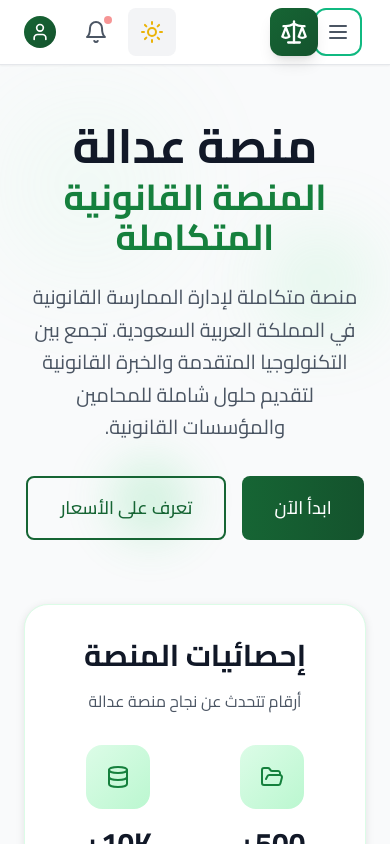
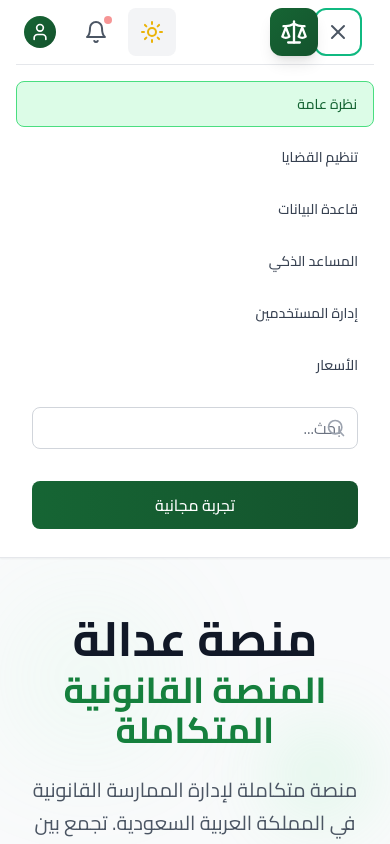
Before and after one commit to SarahO10/adala-platform, a React (Vite) app: page / in a window 390 px wide. Both pictures are taken after a click on the button 338 px from the left and 32 px from the top of the page. Shown: the top 844 px of the page. Built offline with nearby package versions, Linux system fonts and the light colour scheme.

Commit message:
Fix: Mobile header navigation - replace sidebar toggle with mobile menu dropdown

```diff
--- a/src/components/Header.tsx
+++ b/src/components/Header.tsx
@@ -1,5 +1,5 @@
-import React from 'react';
-import { Menu, Bell, User, Search as SearchIcon, Scale } from 'lucide-react';
+import React, { useState } from 'react';
+import { Menu, Bell, User, Search as SearchIcon, Scale, X, ChevronDown } from 'lucide-react';
 import ThemeToggle from './ThemeToggle';
 
 interface HeaderProps {
@@ -10,18 +10,34 @@
 }
 
 const Header: React.FC<HeaderProps> = ({ isSidebarOpen, toggleSidebar, onSectionChange, activeSection }) => {
+  const [isMobileMenuOpen, setIsMobileMenuOpen] = useState(false);
+
+  const navigationItems = [
+    { id: 'overview', title: 'نظرة عامة' },
+    { id: 'cases', title: 'تنظيم القضايا' },
+    { id: 'database', title: 'قاعدة البيانات' },
+    { id: 'ai', title: 'المساعد الذكي' },
+    { id: 'users', title: 'إدارة المستخدمين' },
+    { id: 'pricing', title: 'الأسعار' }
+  ];
+
+  const handleSectionChange = (sectionId: string) => {
+    onSectionChange(sectionId);
+    setIsMobileMenuOpen(false);
+  };
+
   return (
     <header className="bg-white dark:bg-gray-900 border-b border-gray-200 dark:border-gray-800 sticky top-0 z-50 shadow-sm">
       <div className="w-full px-4 sm:px-6 lg:px-8">
         <div className="flex justify-between items-center h-16">
-          {/* Left side - Logo and Menu */}
+          {/* Left side - Logo and Mobile Menu */}
           <div className="flex items-center">
             <button
-              onClick={toggleSidebar}
+              onClick={() => setIsMobileMenuOpen(!isMobileMenuOpen)}
               className="p-2 rounded-lg text-gray-600 dark:text-gray-300 hover:bg-gray-100 dark:hover:bg-gray-800 transition-all duration-200 lg:hidden mr-4"
-              aria-label="Toggle sidebar"
+              aria-label="Toggle mobile menu"
             >
-              <Menu className="h-6 w-6" />
+              {isMobileMenuOpen ? <X className="h-6 w-6" /> : <Menu className="h-6 w-6" />}
             </button>
 
             <div className="flex items-center space-x-3 space-x-reverse">
@@ -38,68 +54,21 @@
             </div>
           </div>
 
-          {/* Center - Navigation */}
-          <nav className="hidden md:flex space-x-4 space-x-reverse">
+          {/* Center - Navigation (Desktop) */}
+          <nav className="hidden lg:flex space-x-4 space-x-reverse">
+            {navigationItems.map((item) => (
               <button
-              onClick={() => onSectionChange('overview')}
+                key={item.id}
+                onClick={() => onSectionChange(item.id)}
                 className={`px-4 py-2 text-sm font-medium rounded-lg transition-all duration-200 ${
-                activeSection === 'overview'
+                  activeSection === item.id
                     ? 'text-green-800 dark:text-green-200 bg-green-100 dark:bg-green-900/40 border border-green-400 dark:border-green-600'
                     : 'text-gray-700 dark:text-gray-300 hover:text-green-800 dark:hover:text-green-200 hover:bg-green-50 dark:hover:bg-green-900/30'
                 }`}
               >
-              نظرة عامة
+                {item.title}
               </button>
-            <button
-              onClick={() => onSectionChange('cases')}
-              className={`px-4 py-2 text-sm font-medium rounded-lg transition-all duration-200 ${
-                activeSection === 'cases'
-                  ? 'text-green-800 dark:text-green-200 bg-green-100 dark:bg-green-900/40 border border-green-400 dark:border-green-600'
-                  : 'text-gray-700 dark:text-gray-300 hover:text-green-800 dark:hover:text-green-200 hover:bg-green-50 dark:hover:bg-green-900/30'
-              }`}
-            >
-              تنظيم القضايا
-            </button>
-            <button
-              onClick={() => onSectionChange('database')}
-              className={`px-4 py-2 text-sm font-medium rounded-lg transition-all duration-200 ${
-                activeSection === 'database'
-                  ? 'text-green-800 dark:text-green-200 bg-green-100 dark:bg-green-900/40 border border-green-400 dark:border-green-600'
-                  : 'text-gray-700 dark:text-gray-300 hover:text-green-800 dark:hover:text-green-200 hover:bg-green-50 dark:hover:bg-green-900/30'
-              }`}
-            >
-              قاعدة البيانات
-            </button>
-            <button
-              onClick={() => onSectionChange('ai')}
-              className={`px-4 py-2 text-sm font-medium rounded-lg transition-all duration-200 ${
-                activeSection === 'ai'
-                  ? 'text-green-800 dark:text-green-200 bg-green-100 dark:bg-green-900/40 border border-green-400 dark:border-green-600'
-                  : 'text-gray-700 dark:text-gray-300 hover:text-green-800 dark:hover:text-green-200 hover:bg-green-50 dark:hover:bg-green-900/30'
-              }`}
-            >
-              المساعد الذكي
-            </button>
-            <button
-              onClick={() => onSectionChange('users')}
-              className={`px-4 py-2 text-sm font-medium rounded-lg transition-all duration-200 ${
-                activeSection === 'users'
-                  ? 'text-green-800 dark:text-green-200 bg-green-100 dark:bg-green-900/40 border border-green-400 dark:border-green-600'
-                  : 'text-gray-700 dark:text-gray-300 hover:text-green-800 dark:hover:text-green-200 hover:bg-green-50 dark:hover:bg-green-900/30'
-              }`}
-            >
-              إدارة المستخدمين
-            </button>
-            <button
-              onClick={() => onSectionChange('pricing')}
-              className={`px-4 py-2 text-sm font-medium rounded-lg transition-all duration-200 ${
-                activeSection === 'pricing'
-                  ? 'text-green-800 dark:text-green-200 bg-green-100 dark:bg-green-900/40 border border-green-400 dark:border-green-600'
-                  : 'text-gray-700 dark:text-gray-300 hover:text-green-800 dark:hover:text-green-200 hover:bg-green-50 dark:hover:bg-green-900/30'
-              }`}
-            >
-              الأسعار
-            </button>
+            ))}
           </nav>
 
           {/* Right side - Actions */}
@@ -140,6 +109,49 @@
             </button>
           </div>
         </div>
+
+        {/* Mobile Navigation Menu */}
+        {isMobileMenuOpen && (
+          <div className="lg:hidden border-t border-gray-200 dark:border-gray-700 bg-white dark:bg-gray-900">
+            <nav className="py-4 space-y-2">
+              {navigationItems.map((item) => (
+                <button
+                  key={item.id}
+                  onClick={() => handleSectionChange(item.id)}
+                  className={`w-full text-right px-4 py-3 text-sm font-medium rounded-lg transition-all duration-200 ${
+                    activeSection === item.id
+                      ? 'text-green-800 dark:text-green-200 bg-green-100 dark:bg-green-900/40 border border-green-400 dark:border-green-600'
+                      : 'text-gray-700 dark:text-gray-300 hover:text-green-800 dark:hover:text-green-200 hover:bg-green-50 dark:hover:bg-green-900/30'
+                  }`}
+                >
+                  {item.title}
+                </button>
+              ))}
+
+              {/* Mobile Search */}
+              <div className="px-4 py-3">
+                <div className="relative">
+                  <SearchIcon className="h-5 w-5 absolute right-3 top-1/2 transform -translate-y-1/2 text-gray-400 dark:text-gray-500" />
+                  <input
+                    type="text"
+                    placeholder="بحث..."
+                    className="w-full pl-10 pr-4 py-2 border border-gray-300 dark:border-gray-600 rounded-lg focus:ring-2 focus:ring-green-700 focus:border-transparent bg-white dark:bg-gray-800 text-gray-900 dark:text-white placeholder-gray-500 dark:placeholder-gray-400 transition-all duration-200"
+                  />
+                </div>
+              </div>
+
+              {/* Mobile Free Trial Button */}
+              <div className="px-4 py-3">
+                <button
+                  className="w-full bg-gradient-to-r from-green-800 to-green-900 hover:from-green-900 hover:to-green-950 text-white font-medium py-3 px-6 rounded-lg transition-all duration-200 transform hover:scale-105 hover:shadow-lg focus:outline-none focus:ring-2 focus:ring-green-700 focus:ring-offset-2 dark:focus:ring-offset-gray-900"
+                  onClick={() => handleSectionChange('pricing')}
+                >
+                  تجربة مجانية
+                </button>
+              </div>
+            </nav>
+          </div>
+        )}
       </div>
     </header>
   );
```
Lines whose indentation alone changed are shown as unchanged.
